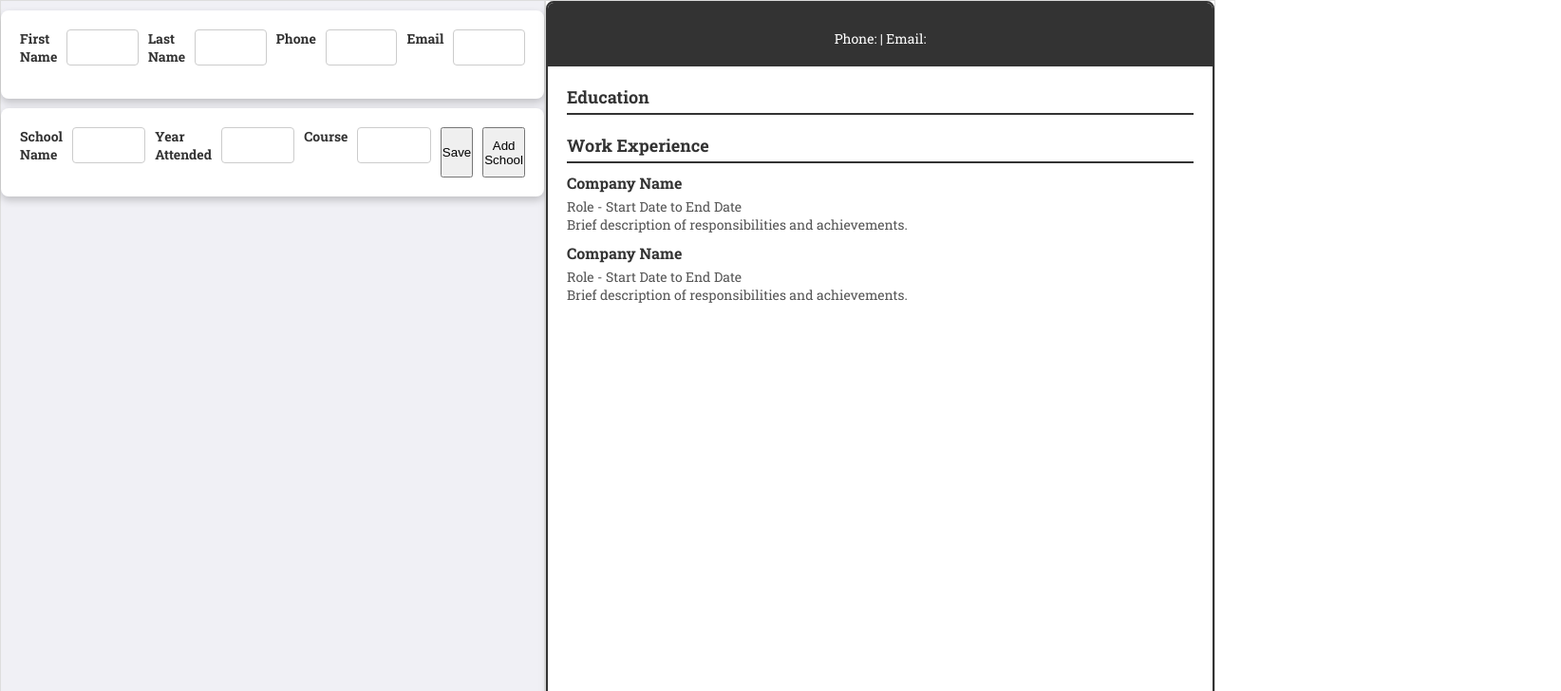
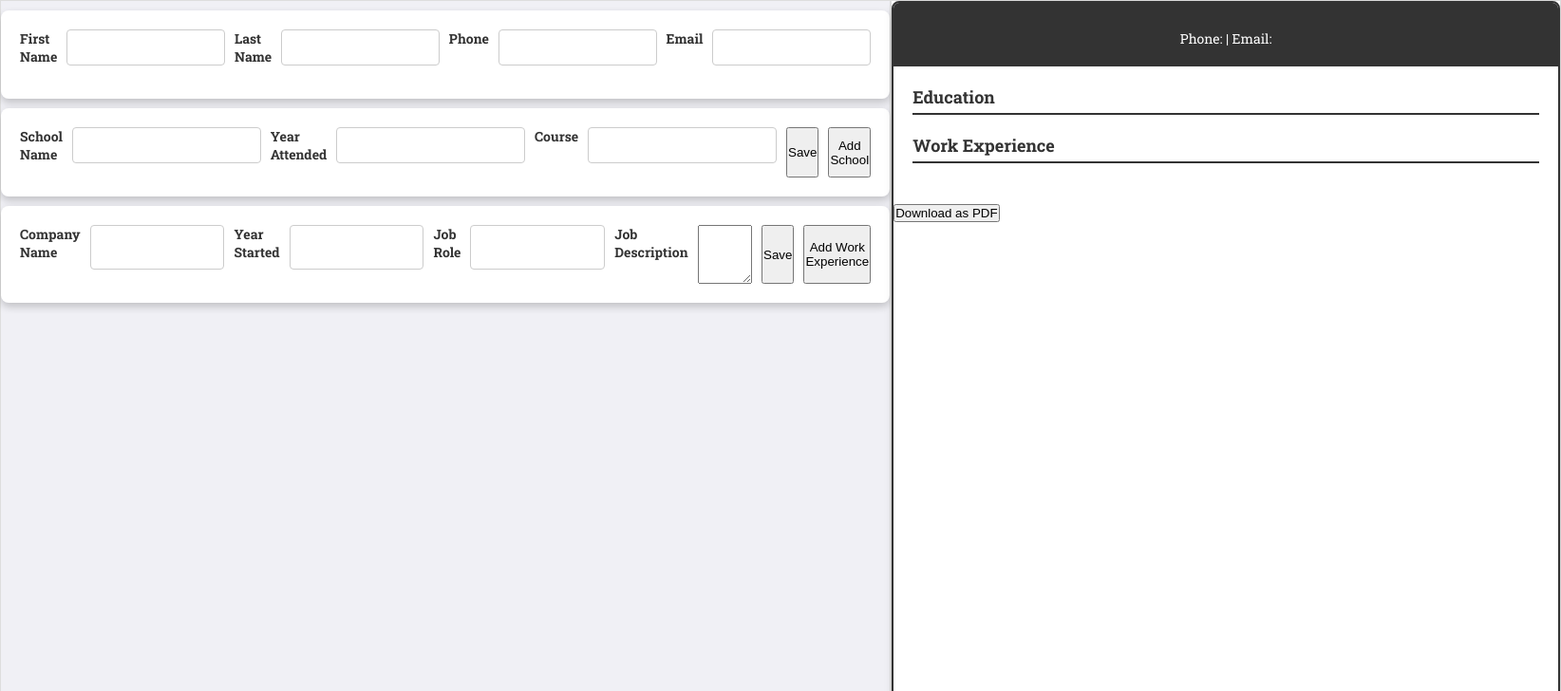
Before and after one commit to banpogi/CV-Builder, a React (Vite) app in the folder 01-starting-project/: page / in a window 1280 px wide. Shown: the top 728 px of the page at 95% size, 1644 px wide, since content can reach past the window. Built offline with nearby package versions, Linux system fonts and the light colour scheme.

Commit message:
added a pdf download feature and education form and entries

```diff
--- a/01-starting-project/package.json
+++ b/01-starting-project/package.json
@@ -10,6 +10,8 @@
     "preview": "vite preview"
   },
   "dependencies": {
+    "@react-pdf/renderer": "^4.0.0",
+    "html2pdf.js": "^0.10.2",
     "react": "^18.2.0",
     "react-dom": "^18.2.0"
   },
--- a/01-starting-project/src/App.jsx
+++ b/01-starting-project/src/App.jsx
@@ -1,8 +1,11 @@
-import { useState } from "react";
+import { useRef, useState } from "react";
+import html2pdf from "html2pdf.js";
 import PersonalInfo from "./components/PersonalInfo";
 import DisplayOutput from "./components/DisplayOutput";
 import EducationForm from "./components/EducationForm";
 import EducationEntries from "./components/EducationEntries";
+import WorkExpForm from "./components/WorkExpForm";
+import WorkExpEntries from "./components/WorkExpEntries";
 
 function App() {
   const [userInput, setUserInput] = useState({
@@ -17,6 +20,27 @@ function App() {
   ]);
   const [educationEntries, setEducationEntries] = useState([]);
 
+  const [workForms, setWorkForms] = useState([
+    { company: "", year: "", role: "", description: "" },
+  ]);
+  const [workExpEntries, setWorkExpEntries] = useState([]);
+
+  const printRef = useRef();
+
+  const handleDownloadPDF = () => {
+    const element = printRef.current; // Get the container DOM element
+    const options = {
+      margin: 0,
+      filename: "Resume.pdf",
+      image: { type: "jpeg", quality: 0.98 },
+      html2canvas: { scale: 2 },
+      jsPDF: { unit: "pt", format: [595.28, 841.89], orientation: "portrait" },
+    };
+    element.style.height = "841.89pt"; // A4 height in points
+    element.style.overflow = "hidden"; // Prevent content from spilling outside
+    html2pdf().from(element).set(options).save();
+  };
+
   function handleChange(inputIdentifier, updatedValue) {
     setUserInput((prevInput) => {
       return {
@@ -26,7 +50,7 @@ function App() {
     });
   }
 
-  const handleInputChange = (index, e) => {
+  const handleInputSchoolChange = (index, e) => {
     const { name, value } = e.target;
     setEducationForms((prevForms) =>
       prevForms.map((form, i) =>
@@ -35,14 +59,14 @@ function App() {
     );
   };
 
-  const handleAddForm = () => {
+  const handleAddSchoolForm = () => {
     setEducationForms((prevForms) => [
       ...prevForms,
       { school: "", year: "", course: "" },
     ]);
   };
 
-  const handleAddEntry = (index) => {
+  const handleAddSchoolEntry = (index) => {
     const form = educationForms[index];
     if (form.school && form.year && form.course) {
       setEducationEntries((prevEntries) => [...prevEntries, form]);
@@ -54,38 +78,61 @@ function App() {
     }
   };
 
+  const handleInputWorkChange = (index, e) => {
+    const { name, value } = e.target;
+    setWorkForms((prevForms) =>
+      prevForms.map((form, i) =>
+        i === index ? { ...form, [name]: value } : form
+      )
+    );
+  };
+
+  const handleWorkForm = () => {
+    setWorkForms((prevForms) => [
+      ...prevForms,
+      { company: "", year: "", role: "", description: "" },
+    ]);
+  };
+
+  const handleAddWorkEntry = (index) => {
+    const form = workForms[index];
+    if (form.company && form.year && form.role && form.description) {
+      setWorkExpEntries((prevEntries) => [...prevEntries, form]);
+      setWorkForms((prevForms) =>
+        prevForms.map((f, i) =>
+          i === index ? { company: "", year: "", role: "", description: "" } : f
+        )
+      );
+    }
+  };
+
   return (
     <>
       <div className="info-container">
         <PersonalInfo onChange={handleChange} userInput={userInput} />
         <EducationForm
           educationForms={educationForms}
-          onInputChange={handleInputChange}
-          onAddForm={handleAddForm}
-          onAddEntry={handleAddEntry}
+          onInputChange={handleInputSchoolChange}
+          onAddForm={handleAddSchoolForm}
+          onAddEntry={handleAddSchoolEntry}
+        />
+
+        <WorkExpForm
+          workForms={workForms}
+          onInputChange={handleInputWorkChange}
+          onAddForm={handleWorkForm}
+          onAddEntry={handleAddWorkEntry}
         />
       </div>
 
       <div className="cv-container">
-        <div className="resume">
+        <div ref={printRef} className="resume">
           <DisplayOutput input={userInput} />
-
           <div className="content">
             <EducationEntries entries={educationEntries} />
-            <div className="section">
-              <h2>Work Experience</h2>
-              <div className="info-item">
-                <h3>Company Name</h3>
-                <p>Role - Start Date to End Date</p>
-                <p>Brief description of responsibilities and achievements.</p>
-              </div>
-              <div className="info-item">
-                <h3>Company Name</h3>
-                <p>Role - Start Date to End Date</p>
-                <p>Brief description of responsibilities and achievements.</p>
-              </div>
-            </div>
+            <WorkExpEntries entries={workExpEntries} />
           </div>
+          <button onClick={handleDownloadPDF}>Download as PDF</button>
         </div>
       </div>
     </>
--- /dev/null
+++ b/01-starting-project/src/components/WorkExpEntries.jsx
@@ -0,0 +1,17 @@
+export default function WorkExpEntries({ entries }) {
+  return (
+    <div className="section">
+      <h2>Work Experience</h2>
+
+      {entries.map((entry, index) => (
+        <div className="info-item" key={index}>
+          <h3>{entry.company}</h3>
+          <p>
+            {entry.role} - {entry.year}
+          </p>
+          <p>{entry.description}</p>
+        </div>
+      ))}
+    </div>
+  );
+}
--- /dev/null
+++ b/01-starting-project/src/components/WorkExpForm.jsx
@@ -0,0 +1,50 @@
+export default function WorkExpForm({
+  workForms,
+  onInputChange,
+  onAddForm,
+  onAddEntry,
+}) {
+  return (
+    <>
+      {workForms.map((form, index) => (
+        <div className="form-container" key={index}>
+          <label>Company Name</label>
+          <input
+            type="text"
+            name="company"
+            value={form.company}
+            onChange={(e) => onInputChange(index, e)}
+          />
+
+          <label>Year Started</label>
+          <input
+            type="text"
+            name="year"
+            value={form.year}
+            onChange={(e) => onInputChange(index, e)}
+          />
+          <label>Job Role</label>
+          <input
+            type="text"
+            name="role"
+            value={form.role}
+            onChange={(e) => onInputChange(index, e)}
+          />
+
+          <label>Job Description</label>
+          <textarea
+            type="text"
+            name="description"
+            value={form.description}
+            rows="4"
+            cols="50"
+            onChange={(e) => onInputChange(index, e)}
+          ></textarea>
+
+          <button onClick={() => onAddEntry(index)}>Save</button>
+          <button onClick={onAddForm}>Add Work Experience</button>
+        </div>
+      ))}
+    </>
+  );
+}
```
Also changed, not shown: 1 other file (tests, documents, lock files or other folders).
